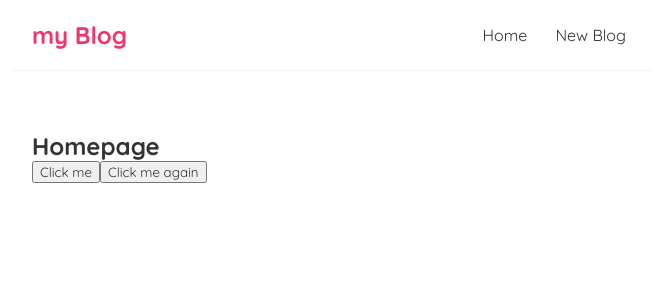
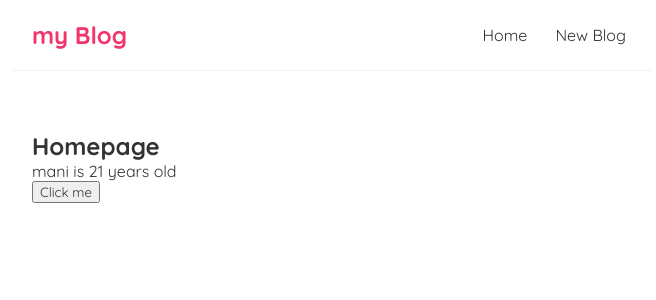
Before and after one commit to OsmanBytyqi/ReactAPP, a React (Create React App) app: page / in a window 1280 px wide. Shown: the top 300 px of the page, without its empty margins (308-964 px from the left). Built offline with nearby package versions, Linux system fonts and the light colour scheme; the HTML template or start-up script is replaced by a standard one.

Commit message:
using state

```diff
--- a/src/home.js
+++ b/src/home.js
@@ -1,18 +1,23 @@
+import { useState } from "react";
+
+
+
 const Home = () => {
 
+    const [name,setName]=useState("mani")
+    const [age,setAge]=useState(21)
+
     const handleClick = (e) => {
-      console.log('hello guys', e);
-    }
+        setName("mario");
+        setAge(10);
 
-    const handleClickAgain = (name, e) => {
-      console.log('hello ' + name, e.target);
     }
 
     return (
       <div className="home">
         <h2>Homepage</h2>
+        <p>{name} is {age} years old</p>
         <button onClick={handleClick}>Click me</button>
-        <button onClick={(e) => handleClickAgain('mario', e)}>Click me again</button>
       </div>
     );
   }
```
